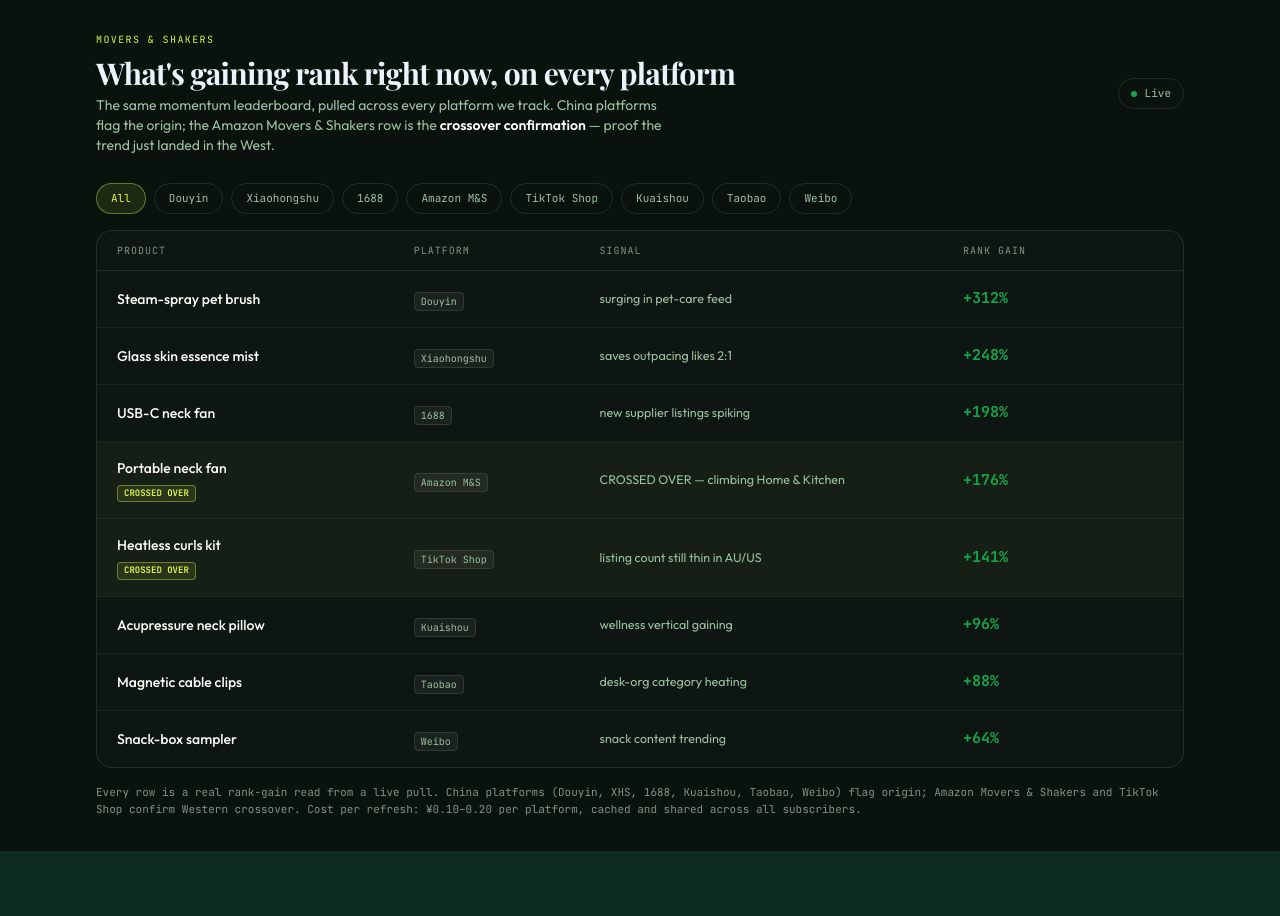
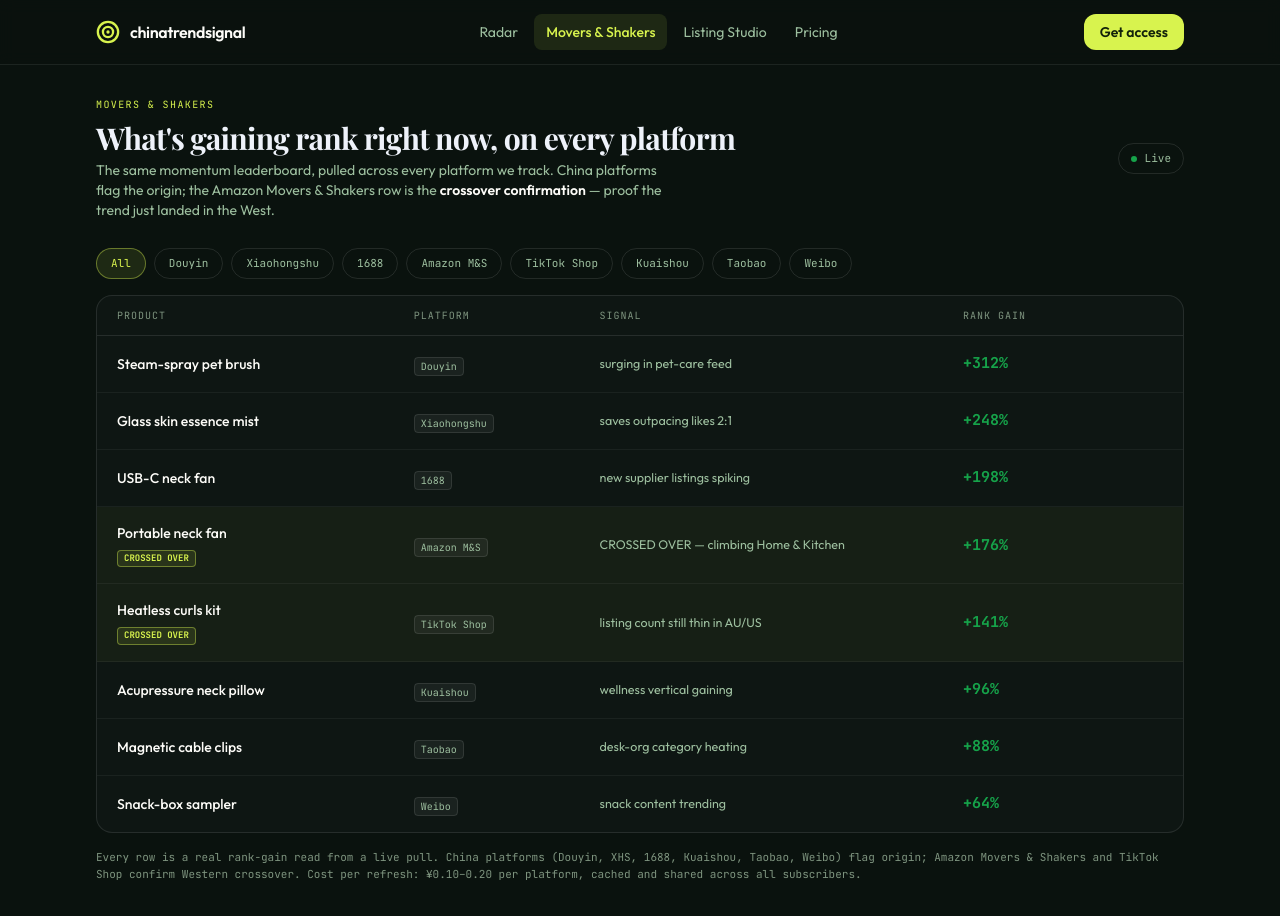
Before and after one commit to loyaltyC4/chinatrendsignal, a Next.js app: page /movers in a window 1280 px wide. Before the commit the page ends 851 px from the top, so only its background shows below. Built offline with nearby package versions, Linux system fonts and the light colour scheme; a web font is replaced by a local one.

Commit message:
Shared working nav across app pages + homepage links to app + logo home

```diff
--- a/app/listing/page.tsx
+++ b/app/listing/page.tsx
@@ -1,4 +1,5 @@
 import type { Metadata } from "next";
+import AppNav from "@/components/app-nav";
 
 export const metadata: Metadata = { title: "Listing Studio — China Trend Signal" };
 
@@ -8,6 +9,7 @@ const EN_TITLE = "MistSpray Pet Brush — Electric Steam Grooming Comb for Cats
 export default function ListingStudioPage() {
   return (
     <div className="min-h-screen bg-[#0a120e] font-sans text-[#eef2fa]">
+      <AppNav active="Listing Studio" />
       <div className="mx-auto max-w-6xl px-5 py-8 sm:px-8">
         {/* header */}
         <div className="flex flex-wrap items-center justify-between gap-3">
--- a/app/movers/page.tsx
+++ b/app/movers/page.tsx
@@ -1,4 +1,5 @@
 import type { Metadata } from "next";
+import AppNav from "@/components/app-nav";
 
 export const metadata: Metadata = { title: "Movers & Shakers — China Trend Signal" };
 
@@ -20,6 +21,7 @@ const PLATFORMS = ["All", "Douyin", "Xiaohongshu", "1688", "Amazon M&S", "TikTok
 export default function MoversPage() {
   return (
     <div className="min-h-screen bg-[#0a120e] font-sans text-[#eef2fa]">
+      <AppNav active="Movers & Shakers" />
       <div className="mx-auto max-w-6xl px-5 py-8 sm:px-8">
         <div className="flex flex-wrap items-center justify-between gap-3">
           <div>
--- a/app/page.tsx
+++ b/app/page.tsx
@@ -39,9 +39,10 @@ export default function Home() {
         <nav className="hidden md:flex items-center gap-9 text-[15px] text-[#b9c9b3]">
           <a href="#how" className="hover:text-white transition-colors">How it works</a>
           <a href="#data" className="hover:text-white transition-colors">Live data</a>
+          <a href="/radar" className="hover:text-white transition-colors font-medium text-lime">Open the radar →</a>
           <a href="#pricing" className="hover:text-white transition-colors">Pricing</a>
         </nav>
-        <a href="#waitlist" className="rounded-xl bg-lime px-5 py-2.5 text-sm font-semibold text-[#12220a] hover:bg-[#e5fb70] transition-colors">Sign up for free</a>
+        <a href="/radar" className="rounded-xl bg-lime px-5 py-2.5 text-sm font-semibold text-[#12220a] hover:bg-[#e5fb70] transition-colors">Open the app</a>
       </header>
 
       {/* hero card */}
--- a/app/pricing/page.tsx
+++ b/app/pricing/page.tsx
@@ -1,4 +1,5 @@
 import type { Metadata } from "next";
+import AppNav from "@/components/app-nav";
 
 export const metadata: Metadata = {
   title: "Pricing — China Trend Signal",
@@ -40,6 +41,7 @@ const TRUST = [
 export default function PricingPage() {
   return (
     <div className="min-h-screen bg-[#0a120e] font-sans text-[#eef2fa]">
+      <AppNav active="Pricing" />
       <div className="mx-auto max-w-6xl px-5 py-14 sm:px-8">
 
         <div className="text-center">
--- a/app/radar/page.tsx
+++ b/app/radar/page.tsx
@@ -37,10 +37,10 @@ export default function DashboardPage() {
       <div className="flex">
         {/* sidebar */}
         <aside className="sticky top-0 hidden h-screen w-60 flex-col border-r border-white/8 p-5 md:flex">
-          <div className="flex items-center gap-2.5 font-semibold tracking-tight">
+          <Link href="/" className="flex items-center gap-2.5 font-semibold tracking-tight hover:opacity-80 transition-opacity">
             <svg width="24" height="24" viewBox="0 0 26 26" fill="none" aria-hidden="true"><circle cx="13" cy="13" r="11" stroke="#d8f34e" strokeWidth="2.5"/><circle cx="13" cy="13" r="5.5" stroke="#d8f34e" strokeWidth="2.5"/><circle cx="13" cy="13" r="1.8" fill="#d8f34e"/></svg>
             <span>chinatrendsignal</span>
-          </div>
+          </Link>
           <nav className="mt-8 flex flex-col gap-1 text-sm">
             {NAV.map((item, i) => (
               <Link key={item.label} href={item.href} className={`rounded-lg px-3 py-2 transition-colors ${i === 0 ? "bg-lime/10 font-medium text-lime" : "text-[#9dbf9f] hover:bg-white/5 hover:text-white"}`}>{item.label}</Link>
--- /dev/null
+++ b/components/app-nav.tsx
@@ -0,0 +1,31 @@
+import Link from "next/link";
+
+// Shared top nav for the product (app) pages — every page reachable from every page.
+const LINKS = [
+  { href: "/radar", label: "Radar" },
+  { href: "/movers", label: "Movers & Shakers" },
+  { href: "/listing", label: "Listing Studio" },
+  { href: "/pricing", label: "Pricing" },
+];
+
+export default function AppNav({ active }: { active: string }) {
+  return (
+    <header className="sticky top-0 z-20 border-b border-white/8 bg-[#0a120e]/90 backdrop-blur">
+      <div className="mx-auto flex h-16 max-w-6xl items-center justify-between px-5 sm:px-8">
+        <Link href="/" className="flex items-center gap-2.5 font-semibold tracking-tight text-ivory hover:opacity-80 transition-opacity">
+          <svg width="24" height="24" viewBox="0 0 26 26" fill="none" aria-hidden="true"><circle cx="13" cy="13" r="11" stroke="#d8f34e" strokeWidth="2.5"/><circle cx="13" cy="13" r="5.5" stroke="#d8f34e" strokeWidth="2.5"/><circle cx="13" cy="13" r="1.8" fill="#d8f34e"/></svg>
+          <span>chinatrendsignal</span>
+        </Link>
+        <nav className="flex items-center gap-1 overflow-x-auto text-sm">
+          {LINKS.map((l) => (
+            <Link key={l.href} href={l.href}
+              className={`whitespace-nowrap rounded-lg px-3 py-2 transition-colors ${active === l.label ? "bg-lime/10 font-medium text-lime" : "text-[#9dbf9f] hover:bg-white/5 hover:text-white"}`}>
+              {l.label}
+            </Link>
+          ))}
+        </nav>
+        <Link href="/pricing" className="ml-3 hidden whitespace-nowrap rounded-xl bg-lime px-4 py-2 text-sm font-semibold text-[#12220a] transition-colors hover:bg-[#e5fb70] sm:block">Get access</Link>
+      </div>
+    </header>
+  );
+}
```
